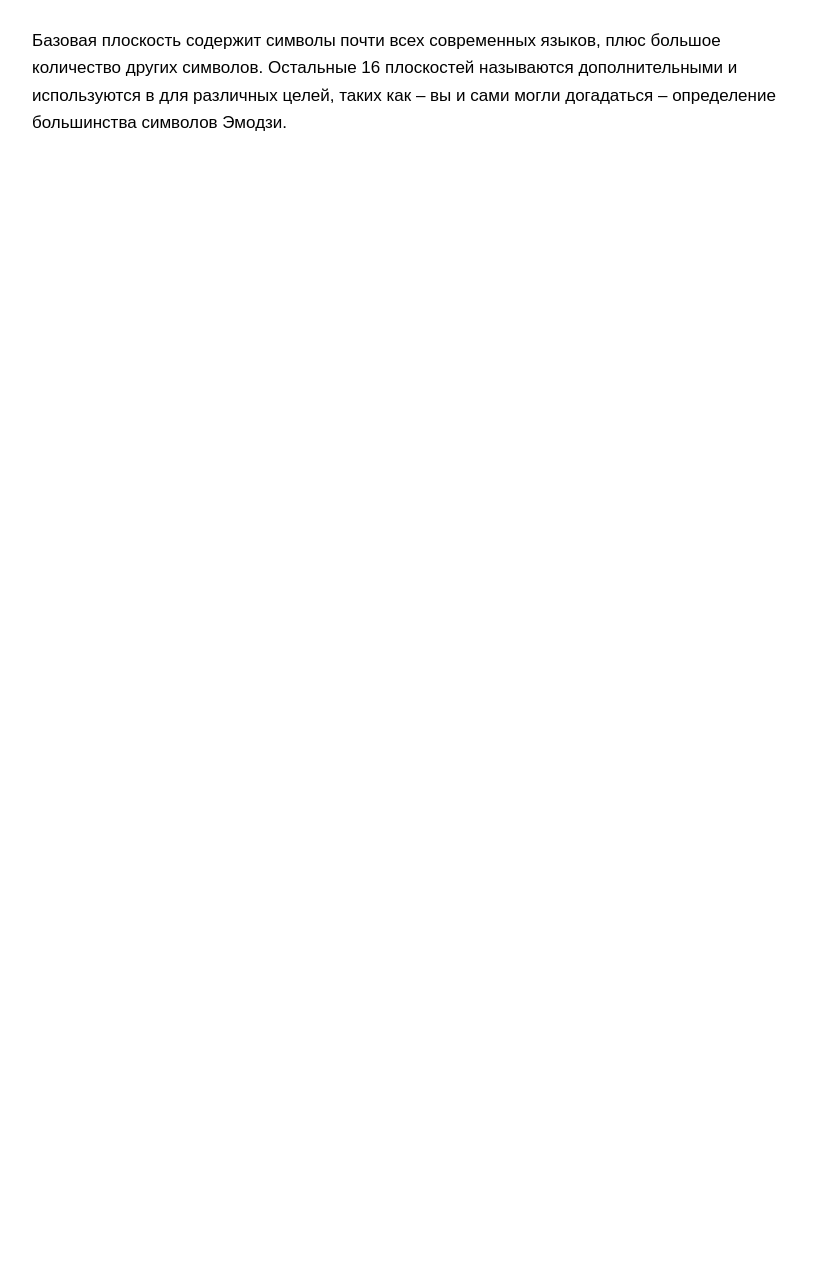
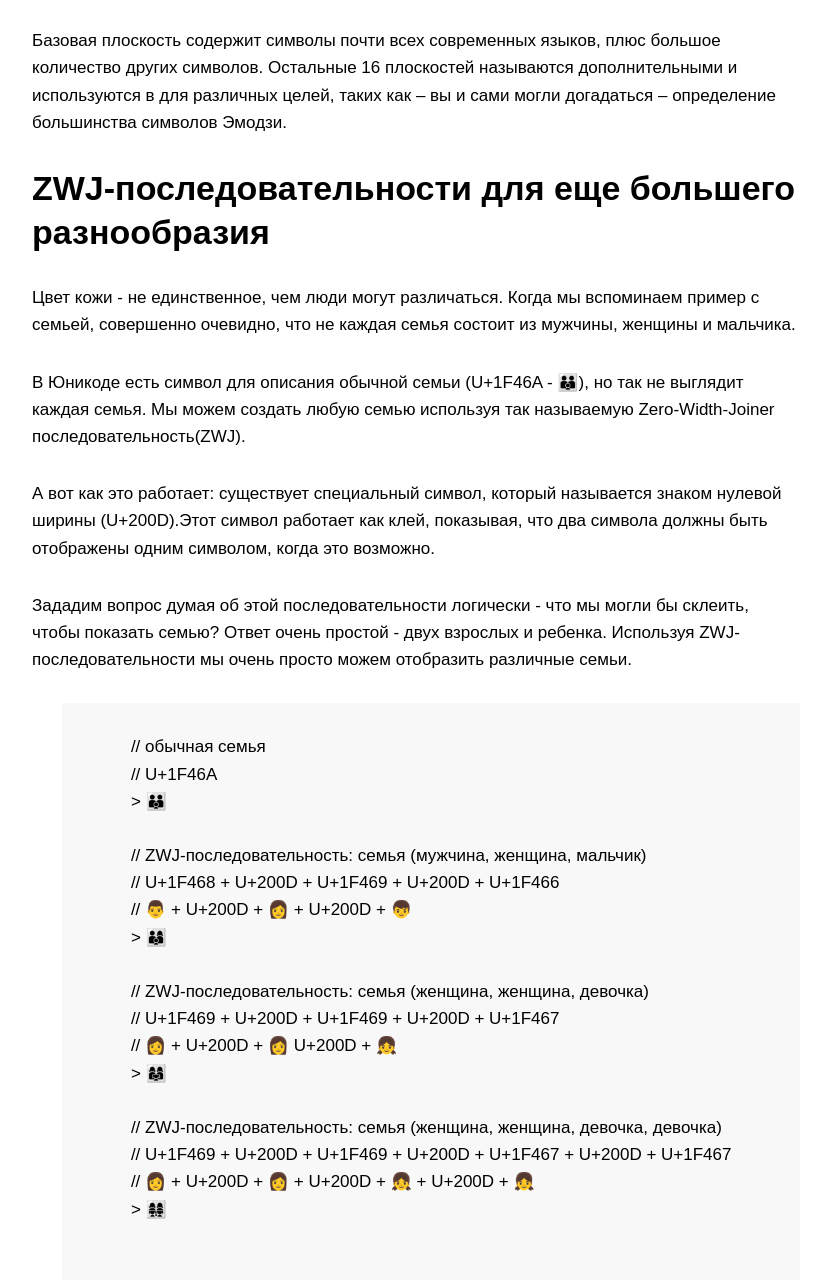
Before and after one commit to electrovladyslav/emoji.prototype.length, a website: page index.html in a window 1280 px wide. Shown: the part 2242-3525 px from the top of the page, without its empty margins (224-1050 px from the left). Before the commit the page ends 2408 px from the top, so only its background shows below. Drawn offline with Linux system fonts and the light colour scheme.

Commit message:
перевел до большого куска кода

```diff
--- a/index.html
+++ b/index.html
@@ -40,6 +40,36 @@
 
   <p>Базовая плоскость содержит символы почти всех современных языков, плюс большое количество других символов. Остальные 16 плоскостей называются дополнительными<!--«Дополнительные Плоскости» --> и используются в для различных целей, таких как – вы и сами могли догадаться – определение большинства символов Эмодзи.</p>
 
+  <h2>ZWJ-последовательности для еще большего разнообразия</h2>
+
+  <p>Цвет кожи - не единственное, чем люди могут различаться. Когда мы вспоминаем пример с семьей, совершенно очевидно, что не каждая семья состоит из мужчины, женщины и мальчика.</p>
+
+  <p>В Юникоде есть символ для описания обычной семьи (U+1F46A - ‍👪), но так не выглядит каждая семья. Мы можем создать любую семью используя так называемую Zero-Width-Joiner последовательность(ZWJ).</p>
+
+  <p> А вот как это работает: существует специальный символ, который называется знаком нулевой ширины (U+200D).Этот символ работает как клей, показывая, что два символа должны быть отображены одним символом, когда это возможно.</p>
+
+  <p>Зададим вопрос думая об этой последовательности логически - что мы могли бы склеить, чтобы показать семью? Ответ очень простой - двух взрослых и ребенка. Используя ZWJ-последовательности мы очень просто можем отобразить различные семьи.</p>
+
+  <pre>
+    // обычная семья
+    // U+1F46A
+    > 👪
+
+    // ZWJ-последовательность: семья (мужчина, женщина, мальчик)
+    // U+1F468 + U+200D + U+1F469 + U+200D + U+1F466
+    // 👨‍ + U+200D + 👩‍ + U+200D + 👦
+    > ‍👨‍👩‍👦
+
+    // ZWJ-последовательность: семья (женщина, женщина, девочка)
+    // U+1F469 + U+200D + U+1F469 + U+200D + U+1F467
+    // 👩‍ + U+200D + 👩‍ U+200D + 👧
+    > ‍👩‍👩‍👧
+
+    // ZWJ-последовательность: семья (женщина, женщина, девочка, девочка)
+    // U+1F469 + U+200D + U+1F469 + U+200D + U+1F467 + U+200D + U+1F467
+    // 👩‍ + U+200D + 👩‍ + U+200D + 👧‍ + U+200D + 👧
+    > ‍👩‍👩‍👧‍👧
+  </pre>
 
 
 </body>
```
